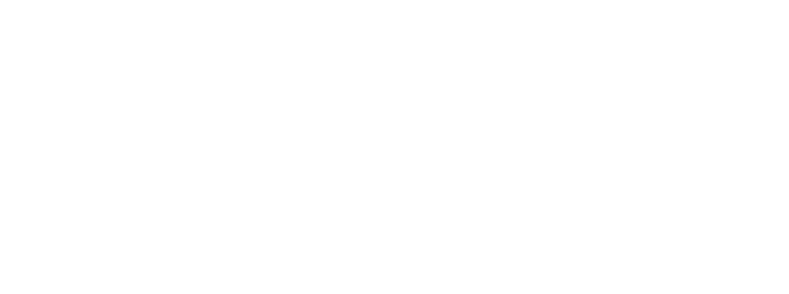
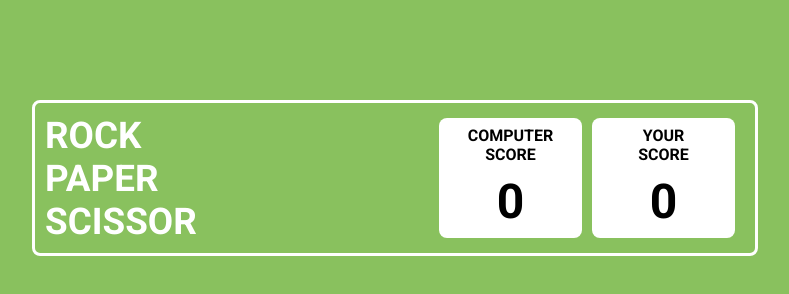
Before and after one commit to SauravSatpute/RockPaperScissor, a plain HTML site: page index.html in a window 1280 px wide. Shown: the whole page, without its empty margins (245-1034 px from the left). Drawn offline with Linux system fonts and the light colour scheme.

Commit message:
html css file modified (score box)

```diff
--- a/index.html
+++ b/index.html
@@ -1,13 +1,63 @@
 <!DOCTYPE html>
 <html lang="en">
+
 <head>
     <meta charset="UTF-8">
     <meta name="viewport" content="width=device-width, initial-scale=1.0">
     <title>Rock Paper Scissor Game</title>
+    <link rel="preconnect" href="https://fonts.googleapis.com">
+    <link rel="preconnect" href="https://fonts.gstatic.com" crossorigin>
+    <link href="https://fonts.googleapis.com/css2?family=Roboto:wght@100;300;400;500;700;900&display=swap"
+        rel="stylesheet">
     <link rel="stylesheet" href="style.css">
 </head>
+
 <body>
+
+    <main>
+        <div class="container">
+            <div class="scores">
+                <div class="scoreText">
+                    <div class="text-white big-text">ROCK</div>
+                    <div class="text-white big-text">PAPER</div>
+                    <div class="text-white big-text">SCISSOR</div>
+                </div>
+                <div class="ScoreBox">
+                    <div class="CompScoreText">
+                        <div class="text-header">COMPUTER <br>SCORE</div>
+                        <div class="score-header">0</div>
+                    </div>
+                    <div class="CompScoreText">
+                        <div class="text-header">YOUR <br>SCORE</div>
+                        <div class="score-header">0</div>
+                    </div>
+                </div>
+                <!-- <div class="ScoreBox">
+                    <div class="CompScoreText">
+                        <div class="text-header">YOUR SCORE</div>
+                        <div class="score-header">0</div>
+                    </div>
+                </div> -->
+            </div>
+
+            <!-- <div class="gameContent">
+                <div class="dig">
+                    <div class="GameBtns">
+
+                    </div>
+                    <div class="RuleTexts">
+
+                    </div>
+                </div>
+                <div class="Rule-Btn">
+
+                </div>
+            </div> -->
+        </div>
+    </main>
+
 
     <script src="script.js"></script>
 </body>
+
 </html>
--- a/style.css
+++ b/style.css
@@ -0,0 +1,87 @@
+* {
+    margin: 0;
+    padding: 0;
+}
+
+body {
+    background-color: #89C15E;
+}
+
+.container {
+    margin: 100px;
+    display: flex;
+    flex-direction: column;
+    justify-content: center;
+    align-items: center;
+    flex-wrap: wrap;
+
+
+}
+
+.scores {
+    width: 700px;
+    display: flex;
+    flex-direction: row;
+    justify-content: space-between;
+    align-items: center;
+    flex-wrap: wrap;
+    border: 3px solid white;
+    border-radius: 8px;
+    padding: 10px;
+}
+
+.ScoreBox {
+    height: 130px;
+    padding: 5px;
+    display: flex;
+    flex-direction: row;
+    justify-content: space-evenly;
+    align-items: center;
+    flex-wrap: wrap;
+    color: black;
+    box-sizing: border-box;
+}
+
+
+.text-white {
+    color: white;
+}
+
+.big-text {
+    font-size: 2.3rem;
+    font-family: 'Roboto', sans-serif;
+    font-weight: 600;
+
+}
+
+.text-header {
+    text-align: center;
+    font-family: 'Roboto', sans-serif;
+    font-weight: 600;
+}
+
+.score-header {
+    text-align: center;
+    font-family: 'Roboto', sans-serif;
+    font-size: 3rem;
+    font-weight: 700;
+}
+
+.CompScoreText {
+    background-color: white;
+    height: 100%;
+    width: 143px;
+    box-sizing: border-box;
+
+    margin: 0px 5px;
+    padding: 0px 18px;
+    /* margin: 0px 5px; */
+
+    display: flex;
+    flex-direction: column;
+    justify-content: space-evenly;
+    align-items: center;
+    flex-wrap: wrap;
+
+    border-radius: 8px;
+}
```
Also changed, not shown: images/Group 1.png (added), images/Group 2.png (added), images/Group 3.png (added), images/Line 1.png (added), images/Line 2.png (added), images/Line 3.png (added), images/Paper.png (added), images/Scissor.png (added), images/rock.png (added).
